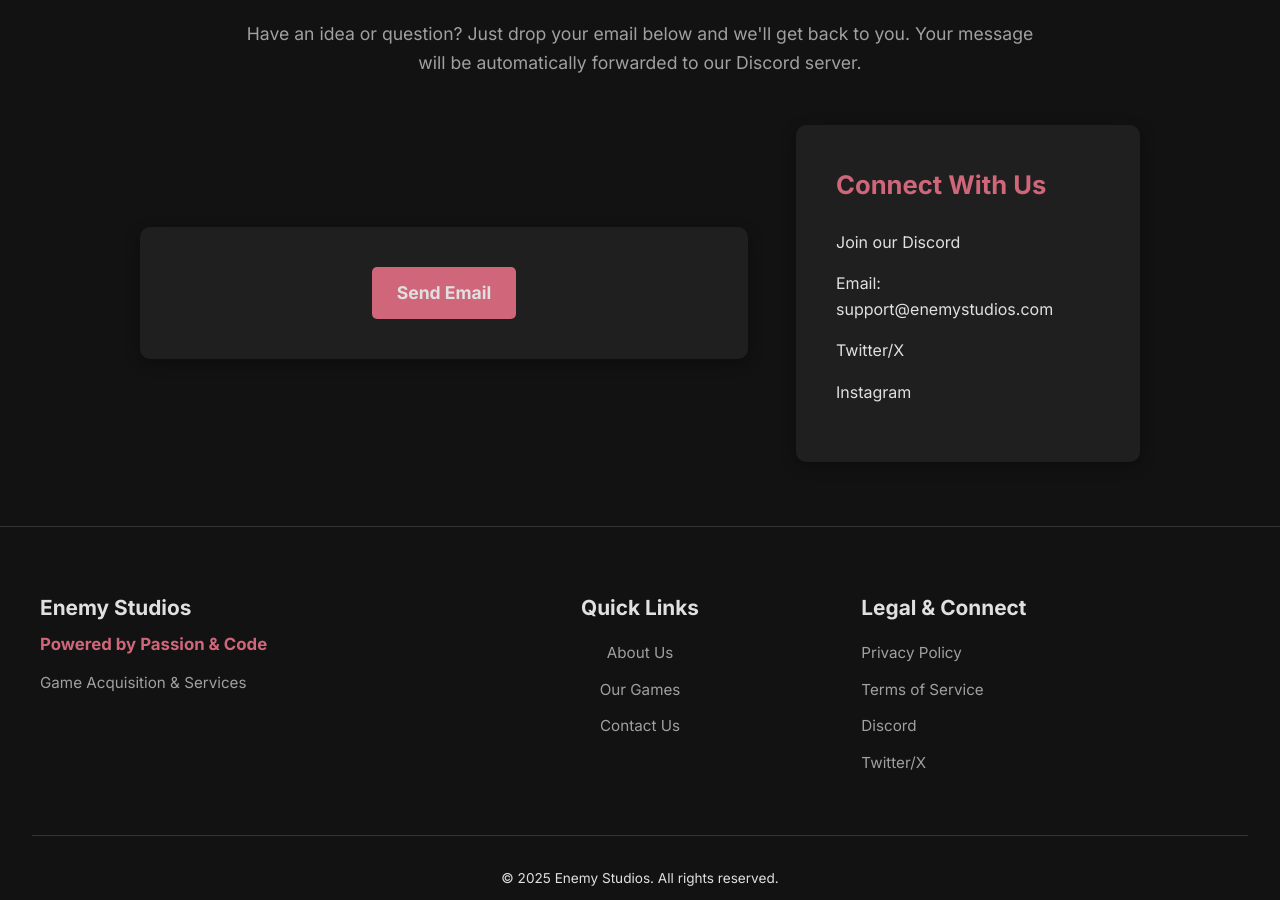
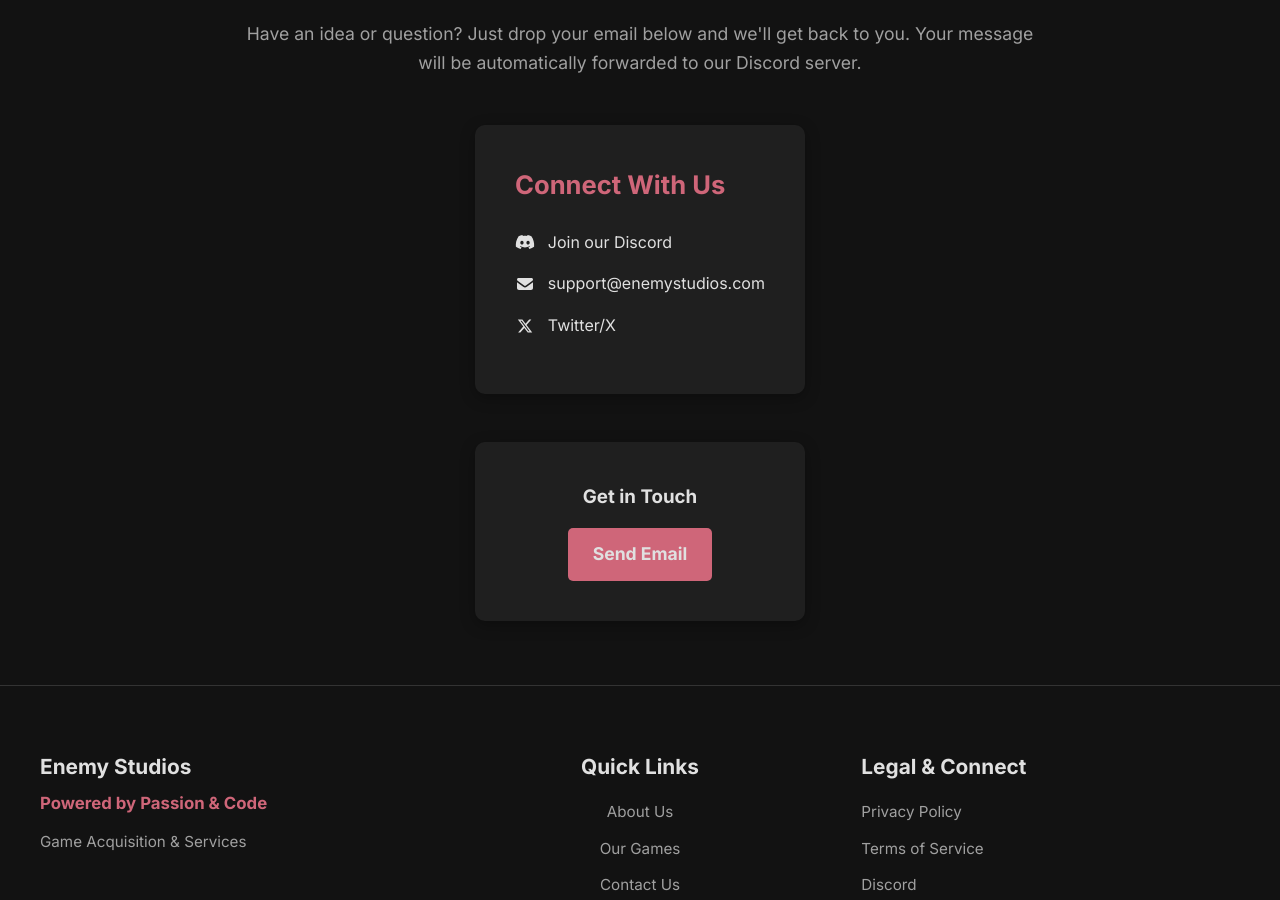
Before and after one commit to Hussein-kadhim/enemy-studios, a React (Create React App) app: page / in a window 1280 px wide. Shown: the part 2460-3360 px from the top of the page. Built offline with nearby package versions, Linux system fonts and the light colour scheme.

Commit message:
update contact UI with icons and header

```diff
--- a/package.json
+++ b/package.json
@@ -3,6 +3,10 @@
   "version": "0.1.0",
   "private": true,
   "dependencies": {
+    "@fortawesome/fontawesome-svg-core": "^7.0.0",
+    "@fortawesome/free-brands-svg-icons": "^7.0.0",
+    "@fortawesome/free-solid-svg-icons": "^7.0.0",
+    "@fortawesome/react-fontawesome": "^0.2.3",
     "@testing-library/dom": "^10.4.0",
     "@testing-library/jest-dom": "^6.6.3",
     "@testing-library/react": "^16.1.0",
--- a/src/components/pages/Contact.jsx
+++ b/src/components/pages/Contact.jsx
@@ -1,5 +1,10 @@
 import React from "react";
 import "../styles/contact.css";
+
+// Font Awesome imports
+import { FontAwesomeIcon } from "@fortawesome/react-fontawesome";
+import { faDiscord, faXTwitter } from "@fortawesome/free-brands-svg-icons";
+import { faEnvelope } from "@fortawesome/free-solid-svg-icons";
 
 function Contact() {
   return (
@@ -12,48 +17,39 @@
       </p>
 
       <div className="contact-container">
-        <div className="contact-form">
-          <a href="mailto:support@enemystudios.com" className="mailto-button">
-            Send Email
-          </a>
-        </div>
-
         <div className="social-media-links">
           <h3>Connect With Us</h3>
           <ul>
             <li>
               <a
-                href="https://discord.gg/yourlink"
+                href="https://discord.gg/gykk4TEzpz"
                 target="_blank"
                 rel="noopener noreferrer"
               >
-                Join our Discord
+                <FontAwesomeIcon icon={faDiscord} /> Join our Discord
               </a>
             </li>
             <li>
               <a href="mailto:support@enemystudios.com">
-                Email: support@enemystudios.com
+                <FontAwesomeIcon icon={faEnvelope} /> support@enemystudios.com
               </a>
             </li>
             <li>
               <a
-                href="https://twitter.com/yourtwitter"
+                href="https://x.com/do_Enemy"
                 target="_blank"
                 rel="noopener noreferrer"
               >
-                Twitter/X
-              </a>
-            </li>
-            <li>
-              <a
-                href="https://instagram.com/yourinstagram"
-                target="_blank"
-                rel="noopener noreferrer"
-              >
-                Instagram
+                <FontAwesomeIcon icon={faXTwitter} /> Twitter/X
               </a>
             </li>
           </ul>
+        </div>
+        <div className="contact-form">
+          <h3>Get in Touch</h3>
+          <a href="mailto:support@enemystudios.com" className="mailto-button">
+            Send Email
+          </a>
         </div>
       </div>
     </section>
--- a/src/components/styles/contact.css
+++ b/src/components/styles/contact.css
@@ -1,22 +1,3 @@
-.contact {
-  background-color: var(--bg-primary);
-  padding: 4rem 2rem;
-  text-align: center;
-}
-
-.contact h2 {
-  font-size: 2.8rem;
-  margin-bottom: 1.5rem;
-  color: var(--text-primary);
-}
-
-.contact .intro-text {
-  font-size: 1.1rem;
-  color: var(--text-secondary);
-  max-width: 800px;
-  margin: 0 auto 3rem auto;
-  line-height: 1.6;
-}
 .contact {
   background-color: var(--bg-primary);
   padding: 4rem 2rem;
@@ -43,17 +24,8 @@
   gap: 3rem;
   max-width: 1000px;
   margin: 0 auto;
-  align-items: center; /* Center content */
+  align-items: center;
   text-align: center;
-}
-
-@media (min-width: 768px) {
-  .contact-container {
-    flex-direction: row;
-    justify-content: space-around;
-    align-items: flex-start;
-    text-align: left;
-  }
 }
 
 .contact-form {
@@ -61,7 +33,7 @@
   padding: 2.5rem;
   border-radius: 10px;
   box-shadow: 0 4px 15px rgba(0, 0, 0, 0.3);
-  min-width: 300px;
+  min-width: 250px;
   text-align: center;
 }
 
@@ -132,27 +104,12 @@
   text-align: left;
 }
 
-@media (min-width: 768px) {
-  .contact-container {
-    flex-direction: row; /* Side-by-side on larger screens */
-    justify-content: space-around;
-    align-items: flex-start;
-  }
-}
-
 .contact-form {
   background-color: var(--bg-card);
   padding: 2.5rem;
   border-radius: 10px;
   box-shadow: 0 4px 15px rgba(0, 0, 0, 0.3);
   flex: 2;
-  min-width: 300px;
+  min-width: 250px;
   place-self: center;
 }
-
-/* You could add icons here using Font Awesome or similar */
-/* .social-media-links ul li a::before {
-  font-family: 'Font Awesome 5 Brands';
-  content: '\f099'; // Example for Twitter icon
-  color: var(--text-secondary);
-} */
```
Also changed, not shown: 2 other files (tests, documents, lock files or other folders).
